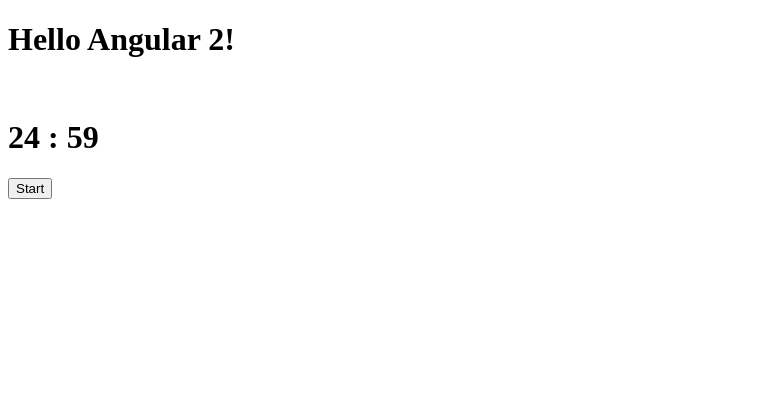
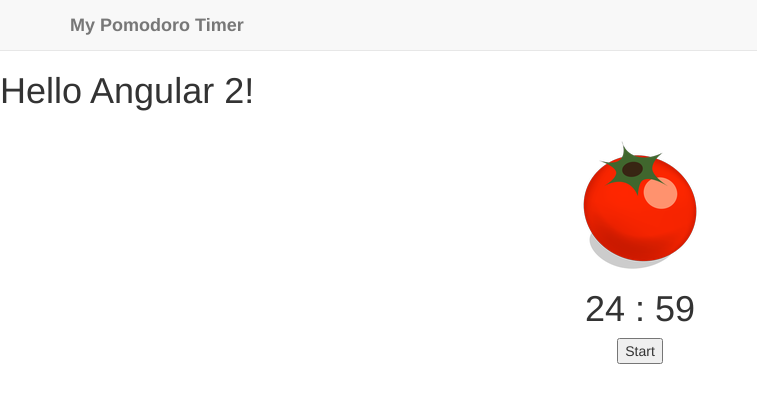
Before and after one commit to tomaleksp/learning-angular2, an Angular app: page / in a window 1280 px wide. Shown: the top 402 px of the page, without its empty margins (0-757 px from the left). Built offline with nearby package versions, Linux system fonts and the light colour scheme.

Commit message:
added bottstrap and some styling

```diff
--- a/angular-cli.json
+++ b/angular-cli.json
@@ -18,6 +18,7 @@
       "prefix": "app",
       "mobile": false,
       "styles": [
+        "../node_modules/bootstrap/dist/css/bootstrap.css",
         "styles.css"
       ],
       "scripts": [],
--- a/src/app/pomodoro-timer/pomodoro-timer.ts
+++ b/src/app/pomodoro-timer/pomodoro-timer.ts
@@ -3,10 +3,13 @@
 @Component({
     selector: 'pomodoro-timer',
     template: `
-        <h1> {{ minutes }} : {{ seconds | number: '2.0' }} </h1>
-        <p>
-            <button (click)="togglePause()"> {{ buttonLabel }} </button>
-        </p>
+        <div class="text-center">
+            <img src="assets/img/pomodoro.png" alt="Pomodoro">
+            <h1> {{ minutes }} : {{ seconds | number: '2.0' }} </h1>
+            <p>
+                <button (click)="togglePause()"> {{ buttonLabel }} </button>
+            </p>
+        </div>
     `
 })
 export class PomodoroTimerComponent {
--- a/src/index.html
+++ b/src/index.html
@@ -1,5 +1,6 @@
 <!doctype html>
 <html>
+
 <head>
   <meta charset="utf-8">
   <title>Hello Angular 2</title>
@@ -7,10 +8,22 @@
 
   <meta name="viewport" content="width=device-width, initial-scale=1">
   <link rel="icon" type="image/x-icon" href="favicon.ico">
+  <!--<link rel="stylesheet" href="~/node_modules/bootstrap/dist/css/bootstrap.min.css">
+  <link rel="stylesheet" href="styles.css">-->
 </head>
+
 <body>
+  <nav class="navbar navbar-default navbar-static-top">
+    <div class="container">
+      <div class="navbar-header">
+        <strong class="navbar-brand">My Pomodoro Timer</strong>
+      </div>
+    </div>
+  </nav>
+
   <app-root>Loading...</app-root>
   <br/>
   <pomodoro-timer>Loading timer...</pomodoro-timer>
 </body>
+
 </html>
```
Also changed, not shown: src/assets/img/pomodoro.png (added).
